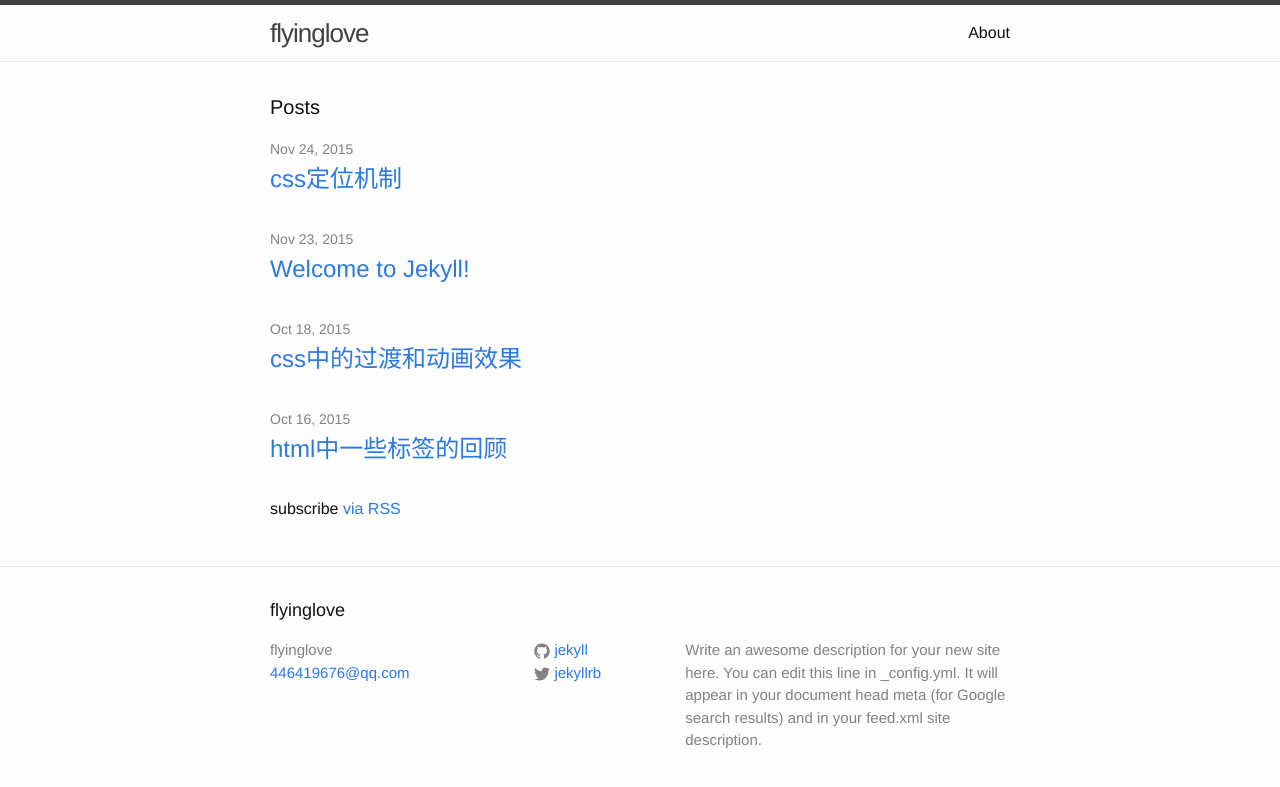
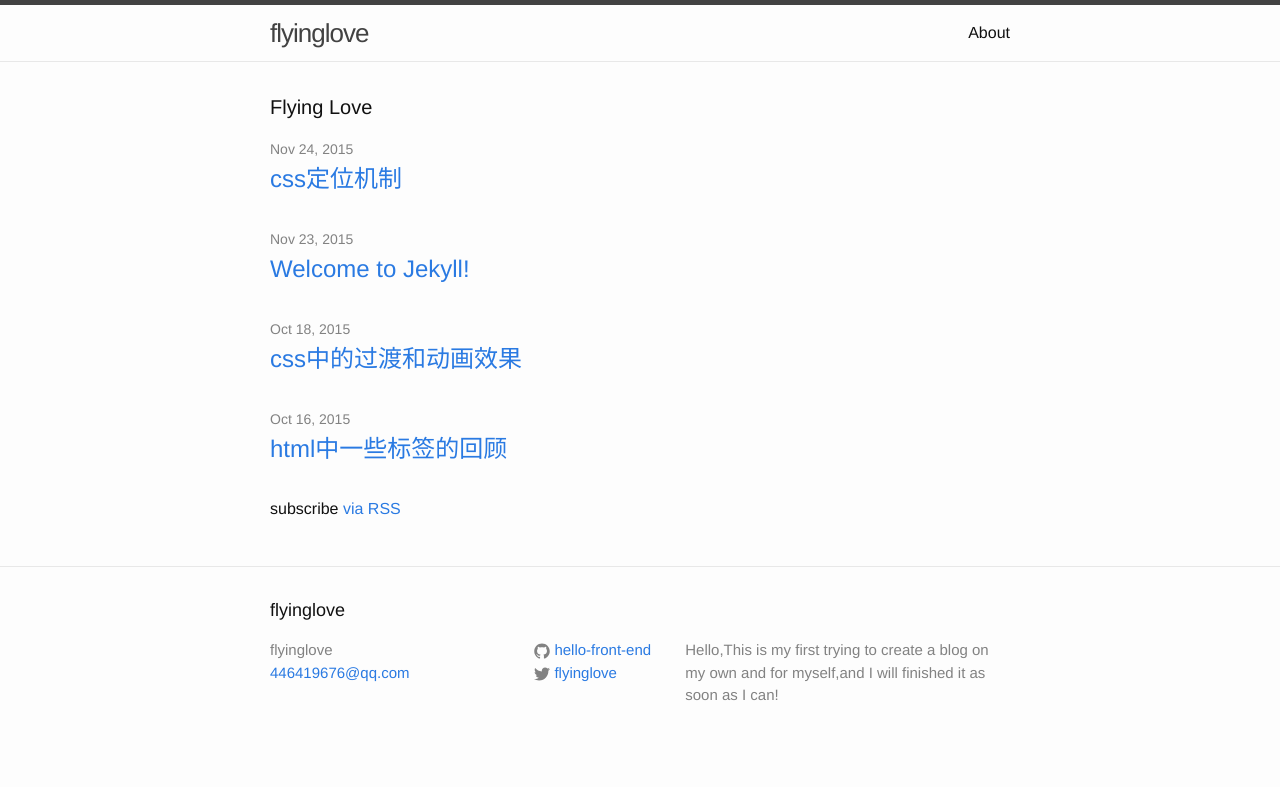
Before and after one commit to hello-front-end/hello-front-end.github.io, a Jekyll site: the page built from index.html, in a window 1280 px wide. Shown: the top 787 px of the page. Built offline with Jekyll 4.4.1, drawn with Linux system fonts in a browser that asks for light colours.

Commit message:
second commit

```diff
--- a/_config.yml
+++ b/_config.yml
@@ -8,14 +8,15 @@
 # Site settings
 title: flyinglove
 email: 446419676@qq.com
-description: > # this means to ignore newlines until "baseurl:"
-  Write an awesome description for your new site here. You can edit this
-  line in _config.yml. It will appear in your document head meta (for
-  Google search results) and in your feed.xml site description.
+description:  # this means to ignore newlines until "baseurl:"
+  ## Write an awesome description for your new site here. You can edit this
+  ## line in _config.yml. It will appear in your document head meta (for
+  ## Google search results) and in your feed.xml site description.
+  Hello,This is my first trying to create a blog on my own and for myself,and I will finished it as soon as I can!
 baseurl: "" # the subpath of your site, e.g. /blog
 url: "http://hello-front-end.github." # the base hostname & protocol for your site
-twitter_username: jekyllrb
-github_username:  jekyll
+twitter_username: flyinglove
+github_username:  hello-front-end
 
 # Build settings
 markdown: kramdown
--- a/_includes/head.html
+++ b/_includes/head.html
@@ -7,6 +7,7 @@
   <meta name="description" content="{% if page.excerpt %}{{ page.excerpt | strip_html | strip_newlines | truncate: 160 }}{% else %}{{ site.description }}{% endif %}">
 
   <link rel="stylesheet" href="{{ "/css/main.css" | prepend: site.baseurl }}">
+  <link rel="stylesheet" type="text/css" href="{{ "/css/style.css" | prepend: site.baseurl }}">
   <link rel="canonical" href="{{ page.url | replace:'index.html','' | prepend: site.baseurl | prepend: site.url }}">
   <link rel="alternate" type="application/rss+xml" title="{{ site.title }}" href="{{ "/feed.xml" | prepend: site.baseurl | prepend: site.url }}">
 </head>
--- /dev/null
+++ b/css/style.css
@@ -0,0 +1,3 @@
+a:hover {
+	text-decoration: none;
+}
--- a/index.html
+++ b/index.html
@@ -4,7 +4,7 @@ layout: default
 
 <div class="home">
 
-  <h1 class="page-heading">Posts</h1>
+  <h1 class="page-heading">Flying Love</h1>
 
   <ul class="post-list">
     {% for post in site.posts %}
```
